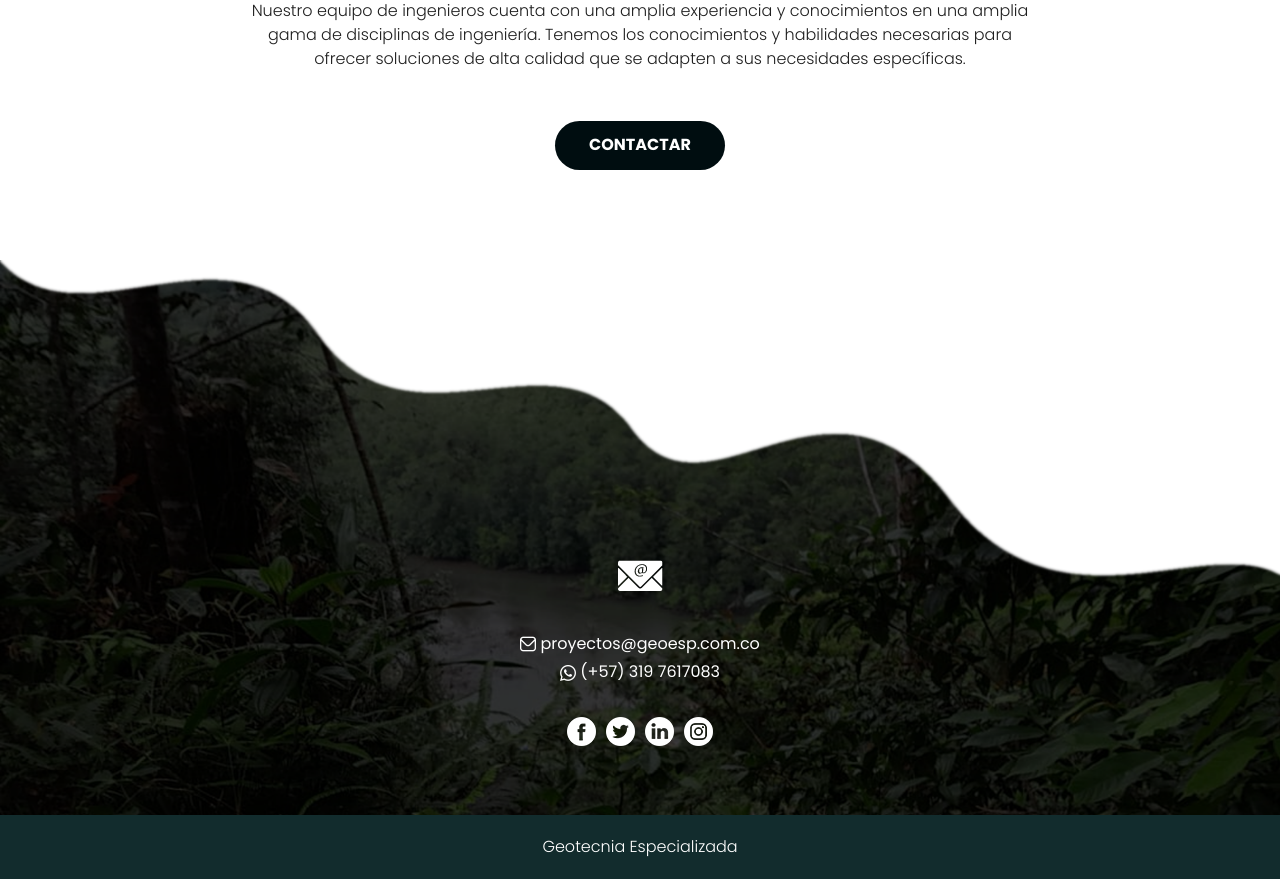
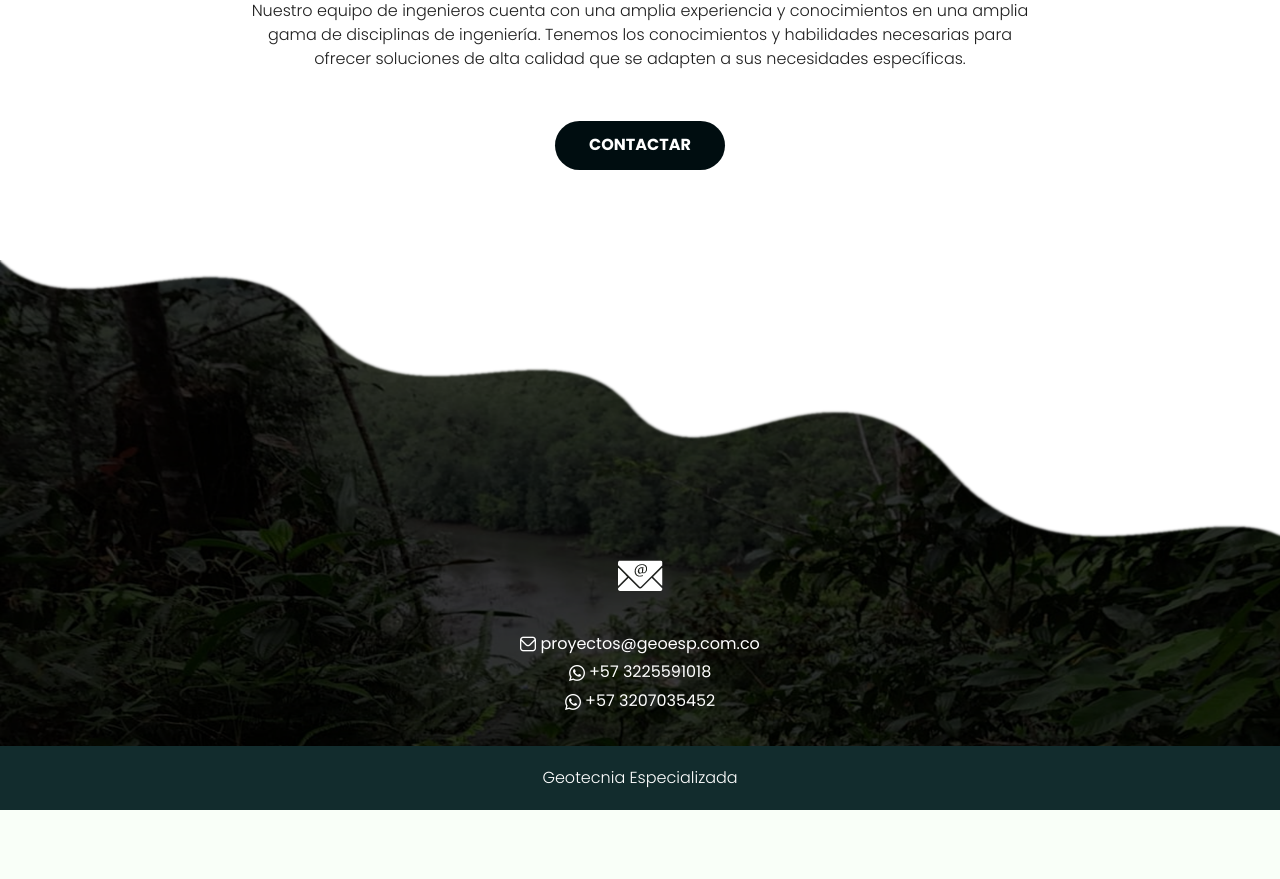
Before and after one commit to savelasquezo/geoesp, a Django app: page / in a window 1280 px wide. Shown: the part 3425-4304 px from the top of the page. After the commit the page ends 4235 px from the top, so only its background shows below. Run offline with Django 4.2, Linux system fonts and the light colour scheme; some libraries are stand-ins or nearby versions.

Commit message:
Telefonos -Redes Sociales

```diff
--- a/Home/templates/index.html
+++ b/Home/templates/index.html
@@ -176,17 +176,18 @@
                 <!--<div class="call_text"><img src="{% static 'images/call-icon.png' %}"></div>-->
                 <div class="call_text"><br>
                   <img src="{% static 'images/mail.png' %}"><a href="mailto:proyectos@geoesp.com.co?subject=Informacion&body=Geotecnia%20Especializada"> proyectos@geoesp.com.co</a><br>
-                  <img src="{% static 'images/whatsapp.png' %}"><a href="https://wa.me/573197617083"> (+57) 319 7617083</a>
+                  <img src="{% static 'images/whatsapp.png' %}"><a href="https://wa.me/573225591018"> +57 3225591018</a><br>
+                  <img src="{% static 'images/whatsapp.png' %}"><a href="https://wa.me/573207035452"> +57 3207035452</a>
                 </div>
              </div>
-            <div class="social_icon">
+            <!--<div class="social_icon">
                <ul>
                   <li><a href="#"><img src="{% static 'images/fb-icon.png' %}"></a></li>
                   <li><a href="#"><img src="{% static 'images/twitter-icon.png' %}"></a></li>
                   <li><a href="#"><img src="{% static 'images/linkedin-icon.png' %}"></a></li>
                   <li><a href="#"><img src="{% static 'images/instagram-icon.png' %}"></a></li>
                </ul>
-            </div>
+            </div>-->
          </div>
       </div>
       <!-- footer section end -->
```
